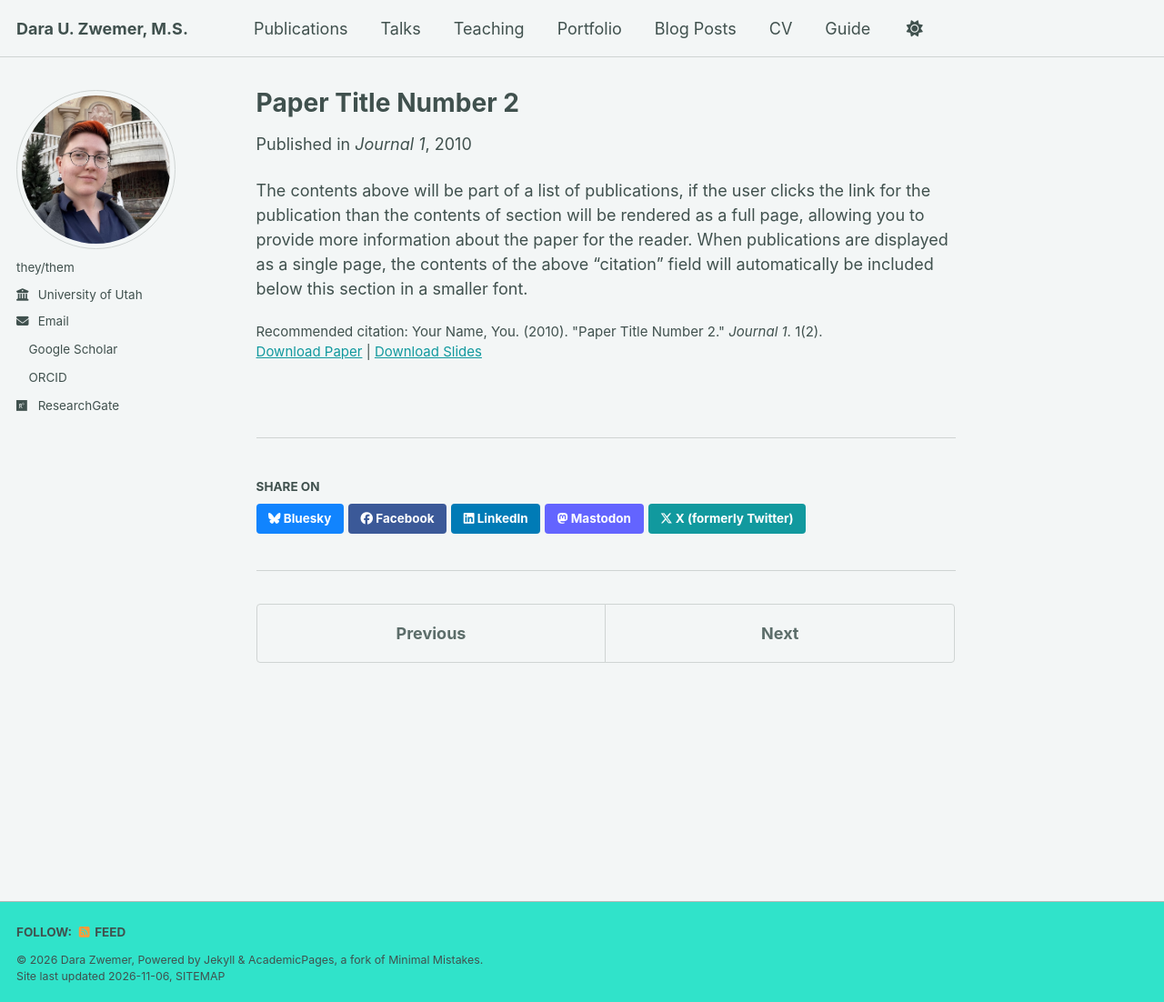
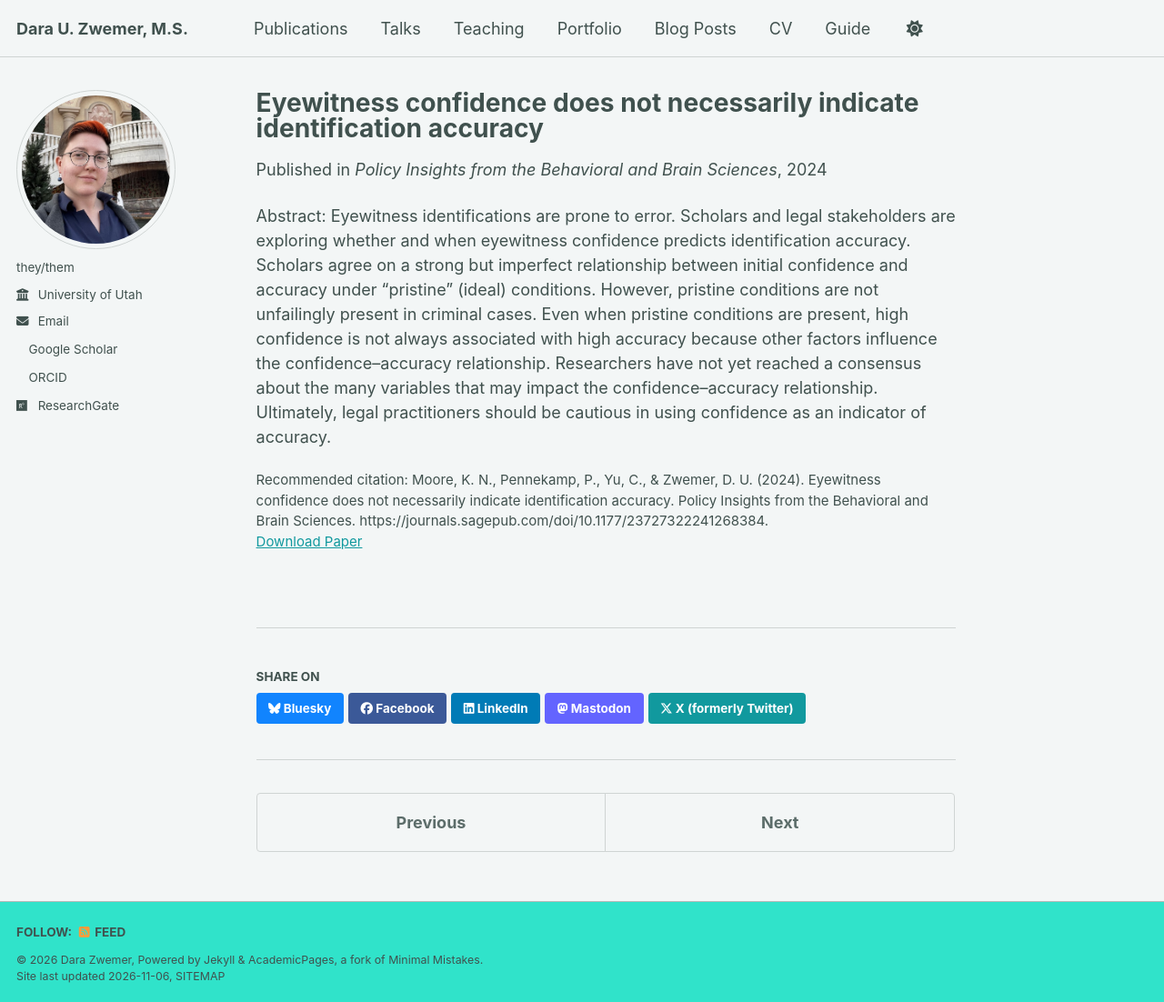
Before and after one commit to daraZwemer/daraZwemer.github.io, a Jekyll site: the page built from _publications/2010-10-01-paper-title-number-2.md, in a window 1280 px wide and 1102 px high. Shown: the whole window at 91% size. Built offline with Jekyll 4.4.1, drawn with Linux system fonts in a browser that asks for light colours; a style sheet for code colours, icons or effects is not loaded.

Commit message:
Update 2010-10-01-paper-title-number-2.md

```diff
--- a/_publications/2010-10-01-paper-title-number-2.md
+++ b/_publications/2010-10-01-paper-title-number-2.md
@@ -1,14 +1,13 @@
 ---
-title: "Paper Title Number 2"
+title: "Eyewitness confidence does not necessarily indicate identification accuracy"
 collection: publications
 category: manuscripts
-permalink: /publication/2010-10-01-paper-title-number-2
-excerpt: 'This paper is about the number 2. The number 3 is left for future work.'
-date: 2010-10-01
-venue: 'Journal 1'
-slidesurl: 'https://academicpages.github.io/files/slides2.pdf'
-paperurl: 'https://academicpages.github.io/files/paper2.pdf'
-citation: 'Your Name, You. (2010). &quot;Paper Title Number 2.&quot; <i>Journal 1</i>. 1(2).'
+permalink: /publication/2024_confidence
+excerpt: 'I contributed to this policy paper recommending legal practitioners to be cautious using confidence to indicate accuracy.'
+date: 2024-10-01
+venue: 'Policy Insights from the Behavioral and Brain Sciences'
+paperurl: 'https://www.researchgate.net/profile/Kara-Moore/publication/382840931_Eyewitness_Confidence_Does_Not_Necessarily_Indicate_Identification_Accuracy/links/66fd887af599e0392fb33764/Eyewitness-Confidence-Does-Not-Necessarily-Indicate-Identification-Accuracy.pdf'
+citation: 'Moore, K. N., Pennekamp, P., Yu, C., & Zwemer, D. U. (2024). Eyewitness confidence does not necessarily indicate identification accuracy. Policy Insights from the Behavioral and Brain Sciences. https://journals.sagepub.com/doi/10.1177/23727322241268384.'
 ---
 
-The contents above will be part of a list of publications, if the user clicks the link for the publication than the contents of section will be rendered as a full page, allowing you to provide more information about the paper for the reader. When publications are displayed as a single page, the contents of the above "citation" field will automatically be included below this section in a smaller font.
+Abstract: Eyewitness identifications are prone to error. Scholars and legal stakeholders are exploring whether and when eyewitness confidence predicts identification accuracy. Scholars agree on a strong but imperfect relationship between initial confidence and accuracy under “pristine” (ideal) conditions. However, pristine conditions are not unfailingly present in criminal cases. Even when pristine conditions are present, high confidence is not always associated with high accuracy because other factors influence the confidence–accuracy relationship. Researchers have not yet reached a consensus about the many variables that may impact the confidence–accuracy relationship. Ultimately, legal practitioners should be cautious in using confidence as an indicator of accuracy.
```
